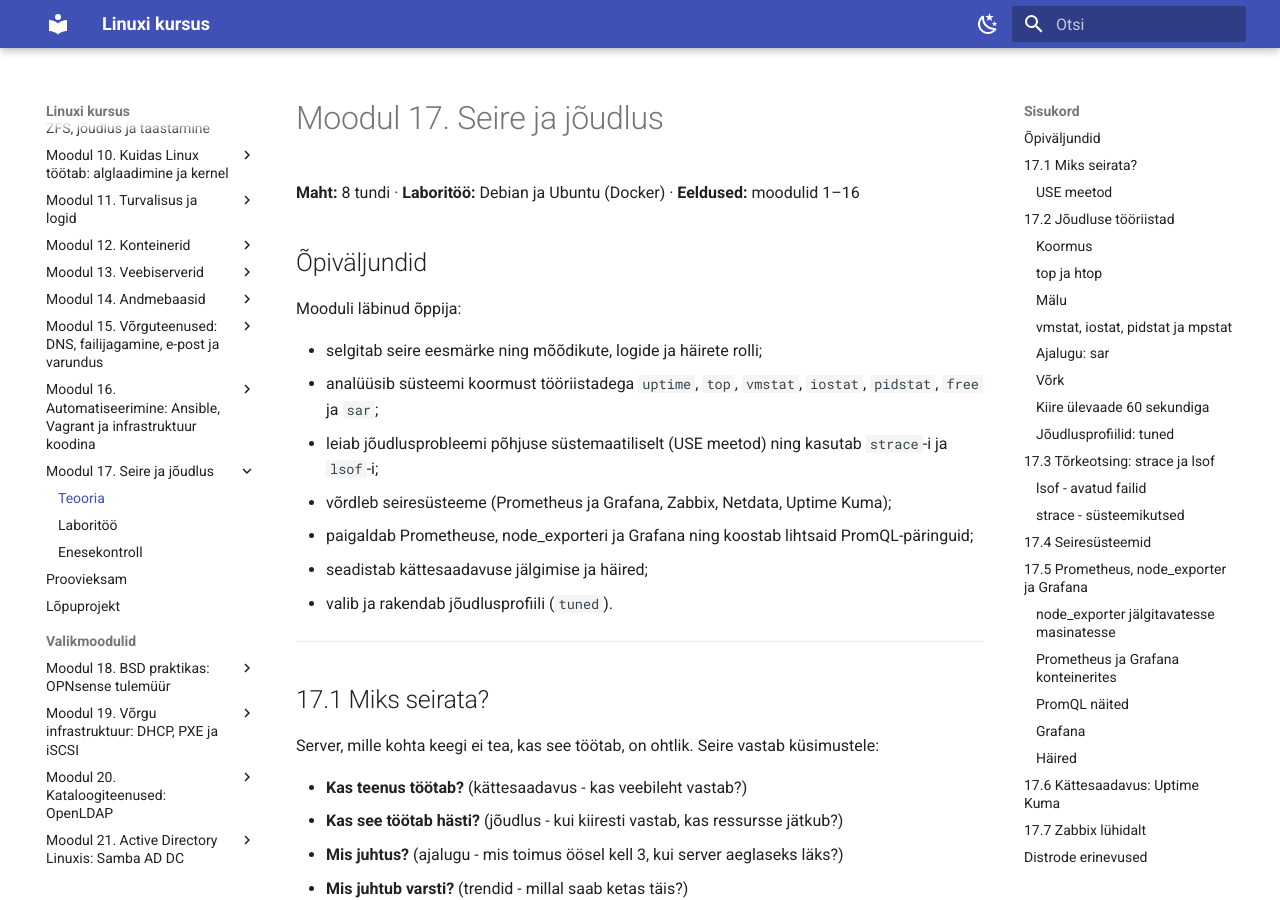
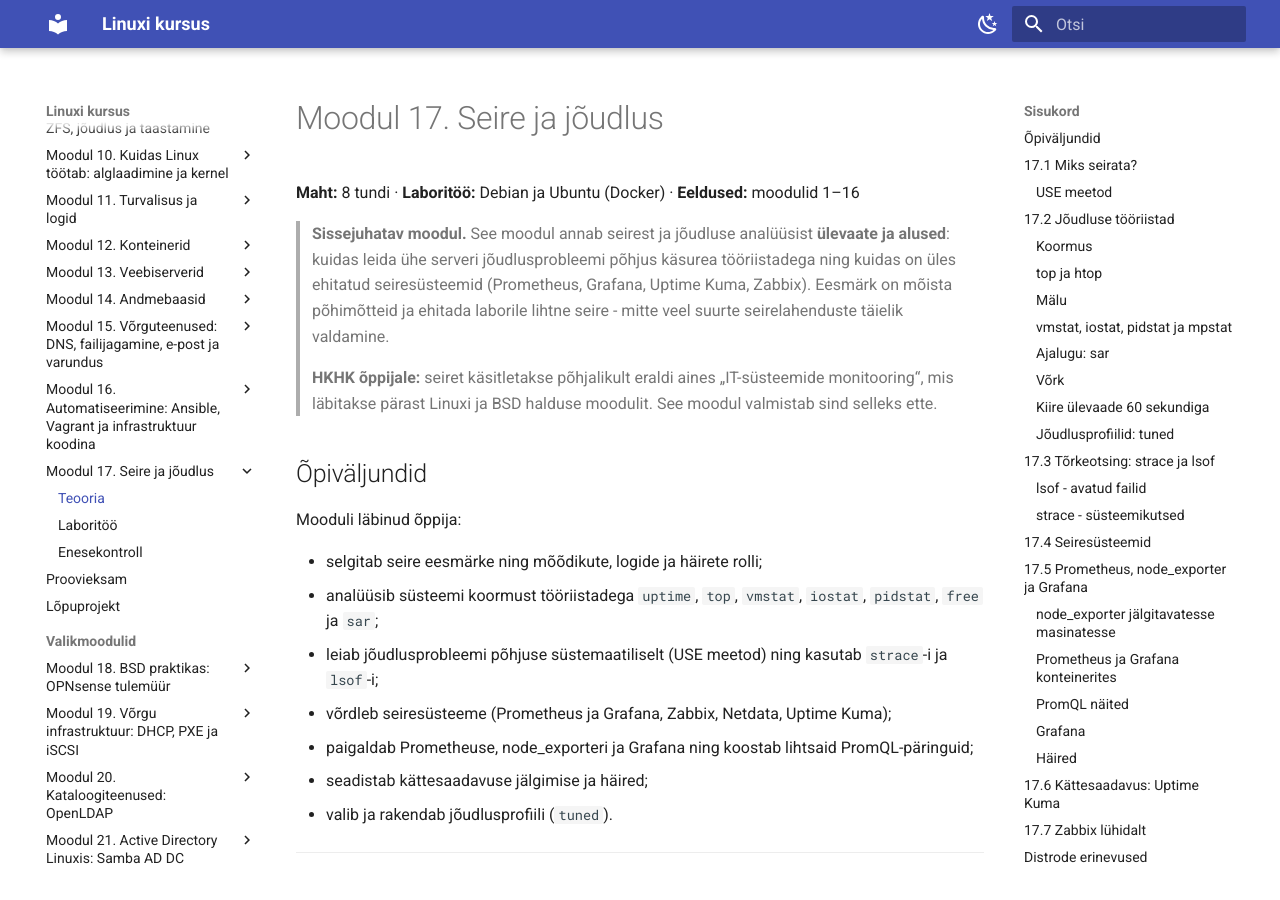
Before and after one commit to rainkoor/linux-kursus, an MkDocs documentation site: the page built from docs/moodul-17-seire/index.md, in a window 1280 px wide and 900 px high. Built offline with MkDocs 1.6.1 and Material for MkDocs 9.7.7, drawn with Linux system fonts in a browser that asks for light colours.

Commit message:
Parandused ja täiendused

```diff
--- a/docs/moodul-17-seire/index.md
+++ b/docs/moodul-17-seire/index.md
@@ -1,6 +1,10 @@
 # Moodul 17. Seire ja jõudlus
 
 **Maht:** 8 tundi · **Laboritöö:** Debian ja Ubuntu (Docker) · **Eeldused:** moodulid 1–16
+
+> **Sissejuhatav moodul.** See moodul annab seirest ja jõudluse analüüsist **ülevaate ja alused**: kuidas leida ühe serveri jõudlusprobleemi põhjus käsurea tööriistadega ning kuidas on üles ehitatud seiresüsteemid (Prometheus, Grafana, Uptime Kuma, Zabbix). Eesmärk on mõista põhimõtteid ja ehitada laborile lihtne seire - mitte veel suurte seirelahenduste täielik valdamine.
+>
+> **HKHK õppijale:** seiret käsitletakse põhjalikult eraldi aines „IT-süsteemide monitooring“, mis läbitakse pärast Linuxi ja BSD halduse moodulit. See moodul valmistab sind selleks ette.
 
 ## Õpiväljundid
 
```
Also changed, not shown: docs/kava.md (+1 -1 lines), docs/moodul-16-automatiseerimine/index.md (+4 -0 lines).
